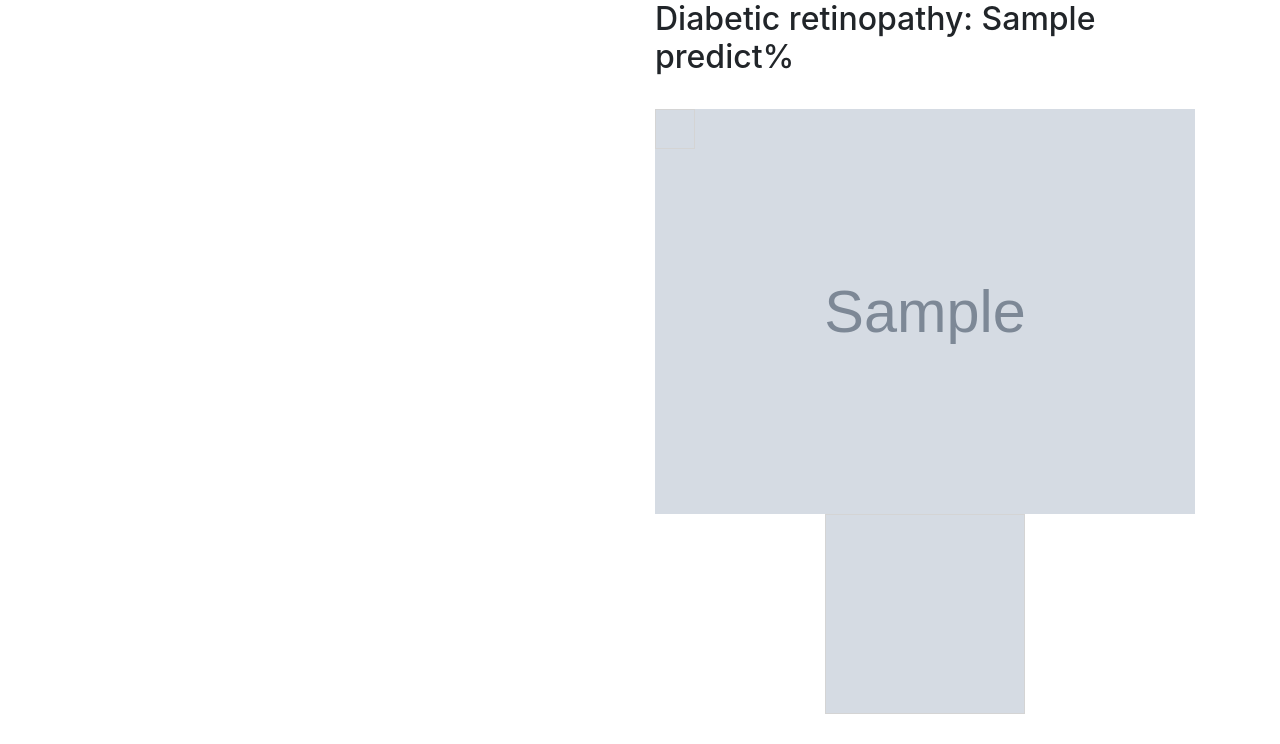
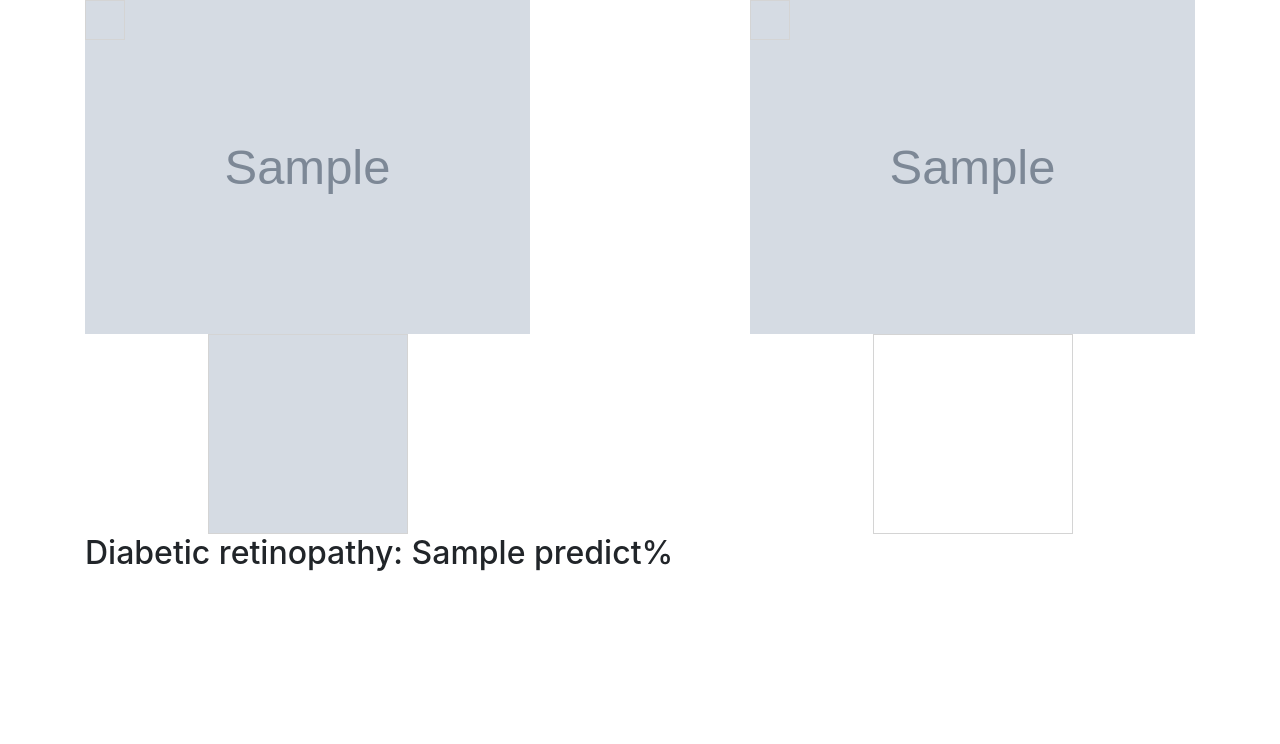
Before and after one commit to quandapro/se-repo, a Flask app: template src/Flask/templates/doctor.html in a window 1280 px wide. Shown: the part 56-800 px from the top of the page. Run offline with Flask 2, Linux system fonts and the light colour scheme; the template is opened without the code that fills it: most values are stand-ins (such as "Sample title", 1, 10 or a date in 2020); grey boxes marked "Sample" are stand-in pictures; parts of the project's set-up code (start-up, migrations or seed data) failed here and were passed over; some libraries are stand-ins or nearby versions.

Commit message:
Original and edited viewer

```diff
--- a/src/Flask/templates/doctor.html
+++ b/src/Flask/templates/doctor.html
@@ -24,22 +24,25 @@
     </nav>
     <div class='container'>
         <div class='row'>
-            <div class="col-md-6 left">
-
+            <div class="col-md-5 left">
+                <div class="img-zoom-container">
+                    <img src="{{ image }}" id='myimage_1'>
+                    <div id="myresult_1" class="img-zoom-result"></div>
+                </div>
             </div>
-            <div class='col-md-6 right'>
-                <h2>Diabetic retinopathy: {{ predict }}%</h2>
-                <br>
+            <div class="col-md-2"></div>
+            <div class='col-md-5 right'>
                 <div class="img-zoom-container">
-                    <img src="{{ image }}" id='myimage'>
-                    <div id="myresult" class="img-zoom-result"></div>
+                    <img src="{{ image }}" id='myimage_2'>
+                    <div id="myresult_2" class="img-zoom-result"></div>
                 </div>
-
             </div>
         </div>
+        <h2>Diabetic retinopathy: {{ predict }}%</h2>
     </div>
     <script>
-        imageZoom("myimage", "myresult");
+        imageZoom("myimage_1", "myresult_1");
+        imageZoom("myimage_2", "myresult_2");
     </script>
 </body>
 
```
